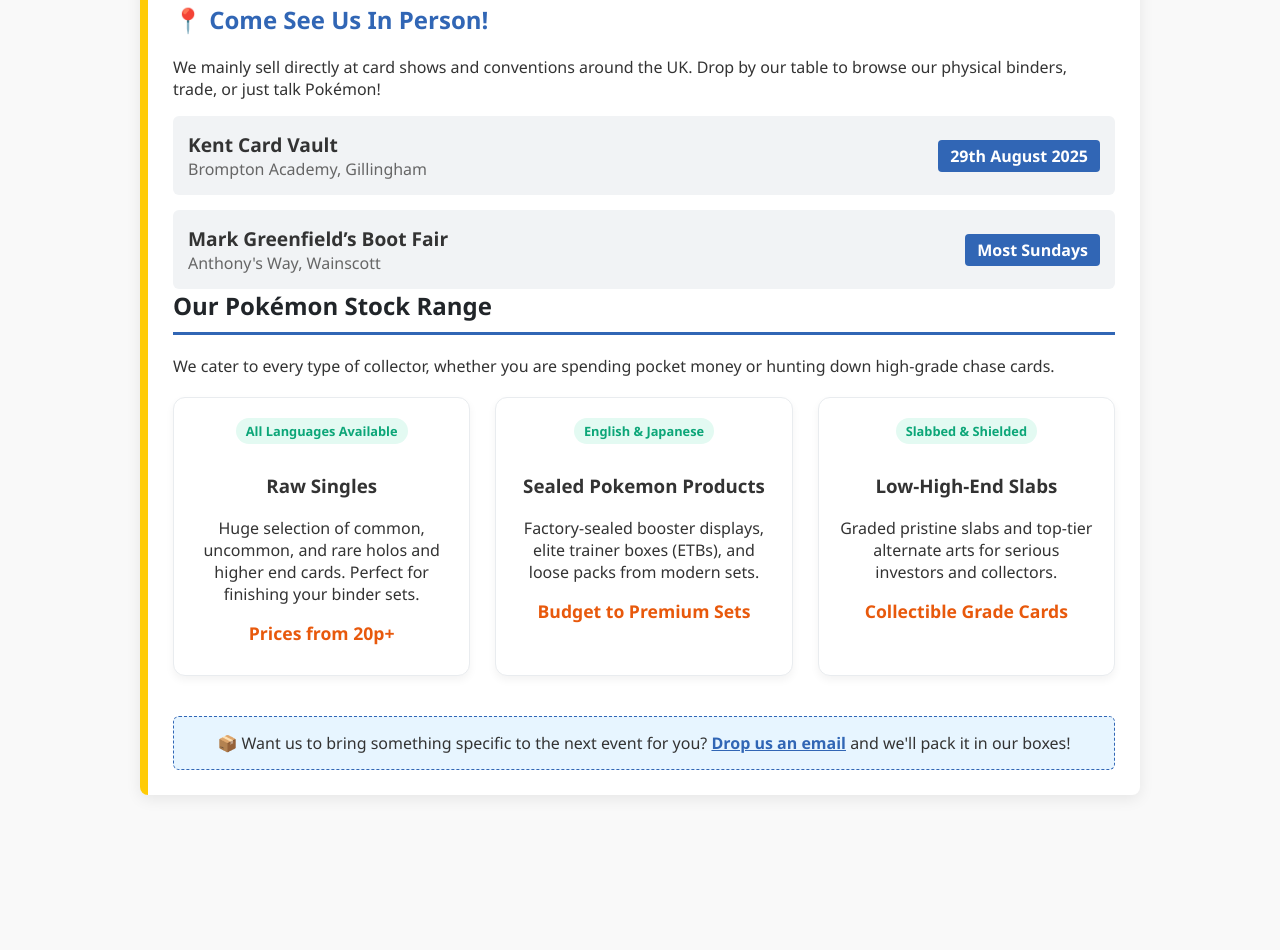
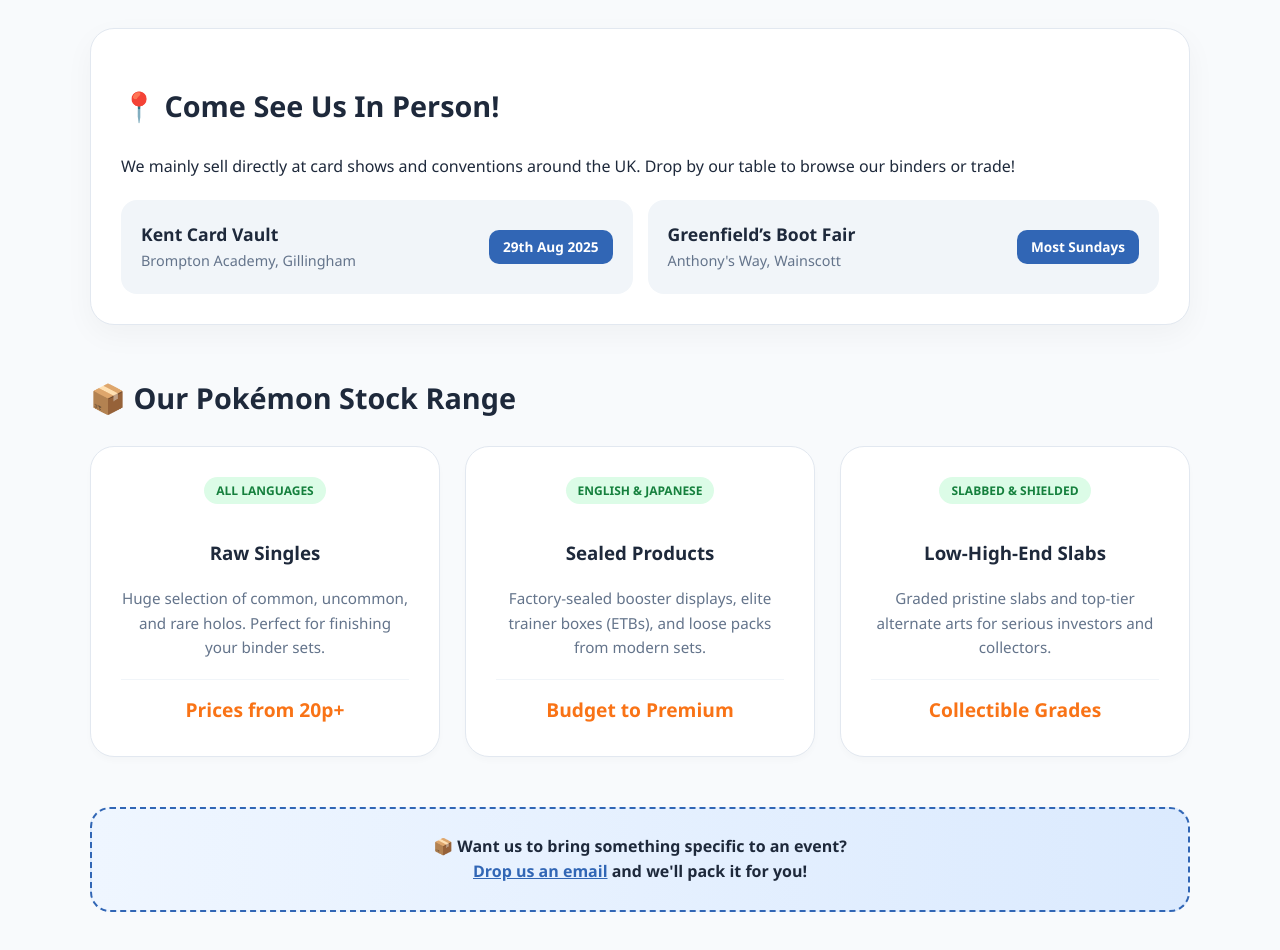
Before and after one commit to JCNUK/JCN-collectibles, a plain HTML site: page index.html in a window 1280 px wide. Shown: the part 324-1274 px from the top of the page. Before the commit the page ends 1179 px from the top, so only its background shows below. Drawn offline with Linux system fonts and the light colour scheme.

Commit message:
Update index.html

```diff
--- a/index.html
+++ b/index.html
@@ -5,38 +5,137 @@
     <meta name="viewport" content="width=device-width, initial-scale=1.0">
     <title>JCN Collectibles | Pokémon TCG & Events</title>
     <style>
-        :root { --pkmn-blue: #3166b5; --pkmn-yellow: #ffcb05; --dark-gray: #212529; }
-        body { font-family: 'Segoe UI', Tahoma, Geneva, Verdana, sans-serif; background: #f9f9f9; color: #333; margin: 0; padding: 0; }
-        nav { background: var(--dark-gray); padding: 15px; text-align: left; }
-        nav a { color: #fff; text-decoration: none; font-weight: bold; }
+        :root {
+            --pkmn-blue: #3166b5;
+            --pkmn-yellow: #ffcb05;
+            --dark: #1e293b;
+            --bg: #f8fafc;
+            --card-bg: #ffffff;
+        }
 
-        .hero { background: linear-gradient(135deg, var(--pkmn-blue), #1d3d6b); color: white; padding: 50px 20px; text-align: center; }
-        .hero h1 { margin: 0; font-size: 3rem; text-shadow: 2px 2px 0px #000; }
-        .hero p { color: var(--pkmn-yellow); font-weight: bold; font-size: 1.2rem; }
+        body {
+            font-family: 'Segoe UI', Roboto, Helvetica, Arial, sans-serif;
+            background: var(--bg);
+            color: var(--dark);
+            margin: 0;
+            line-height: 1.6;
+        }
 
-        .container { max-width: 1000px; margin: auto; padding: 20px; }
+        /* Modern Gradient Hero */
+        .hero {
+            background: linear-gradient(135deg, var(--pkmn-blue) 0%, #1d3d6b 100%);
+            color: white;
+            padding: 60px 20px;
+            text-align: center;
+            clip-path: ellipse(150% 100% at 50% 0%);
+        }
+        .hero h1 { margin: 0; font-size: 3rem; letter-spacing: -1px; }
+        .hero p { color: var(--pkmn-yellow); font-weight: 600; font-size: 1.2rem; margin-top: 10px; }
 
-        /* Events Section */
-        .events-banner { background: #fff; border-left: 8px solid var(--pkmn-yellow); padding: 25px; border-radius: 8px; box-shadow: 0 4px 15px rgba(0,0,0,0.08); margin-bottom: 40px; }
-        .events-banner h2 { margin-top: 0; color: var(--pkmn-blue); }
-        .event-card { display: flex; justify-content: space-between; align-items: center; background: #f1f3f5; padding: 15px; border-radius: 6px; margin-top: 15px; flex-wrap: wrap; gap: 10px; }
-        .event-date { background: var(--pkmn-blue); color: white; padding: 5px 12px; border-radius: 4px; font-weight: bold; }
+        /* Navigation */
+        nav {
+            background: rgba(255, 255, 255, 0.9);
+            backdrop-filter: blur(8px);
+            padding: 15px 30px;
+            position: sticky;
+            top: 0;
+            z-index: 100;
+            box-shadow: 0 2px 10px rgba(0,0,0,0.05);
+        }
+        nav a { color: var(--dark); text-decoration: none; font-weight: 700; font-size: 0.9rem; }
 
-        /* Stock Highlights */
-        .stock-section h2 { border-bottom: 3px solid var(--pkmn-blue); padding-bottom: 10px; color: var(--dark-gray); }
-        .grid { display: grid; grid-template-columns: repeat(auto-fit, minmax(280px, 1fr)); gap: 25px; margin-top: 20px; }
-        .card { background: white; border-radius: 12px; overflow: hidden; box-shadow: 0 4px 8px rgba(0,0,0,0.05); border: 1px solid #e9ecef; text-align: center; padding: 20px; transition: 0.3s; }
-        .card:hover { transform: translateY(-5px); box-shadow: 0 8px 20px rgba(0,0,0,0.1); }
+        .container { max-width: 1100px; margin: auto; padding: 40px 20px; }
 
-        .tag-lang { background: #e3faf2; color: #0ca678; padding: 4px 10px; border-radius: 20px; font-size: 0.8rem; font-weight: bold; display: inline-block; margin-bottom: 10px; }
-        .price-indicator { font-size: 1.1rem; color: #e8590c; font-weight: bold; margin: 10px 0; }
+        /* Section Headings */
+        h2 { font-size: 1.8rem; margin-bottom: 25px; display: flex; align-items: center; gap: 10px; }
 
-        .notice-box { background: #e7f5ff; border: 1px dashed var(--pkmn-blue); padding: 15px; border-radius: 6px; text-align: center; margin-top: 40px; font-weight: 500; }
+        /* Events Section - Bento Style */
+        .events-banner {
+            background: var(--card-bg);
+            padding: 30px;
+            border-radius: 24px;
+            box-shadow: 0 10px 30px rgba(0,0,0,0.04);
+            margin-bottom: 50px;
+            border: 1px solid #e2e8f0;
+        }
+
+        .event-grid { display: grid; grid-template-columns: repeat(auto-fit, minmax(300px, 1fr)); gap: 15px; margin-top: 20px; }
+
+        .event-card {
+            background: #f1f5f9;
+            padding: 20px;
+            border-radius: 16px;
+            display: flex;
+            justify-content: space-between;
+            align-items: center;
+            transition: 0.2s;
+        }
+        .event-card:hover { background: #e2e8f0; }
+        .event-date {
+            background: var(--pkmn-blue);
+            color: white;
+            padding: 6px 14px;
+            border-radius: 10px;
+            font-weight: bold;
+            font-size: 0.85rem;
+            text-align: center;
+        }
+
+        /* Stock Cards */
+        .grid { display: grid; grid-template-columns: repeat(auto-fit, minmax(300px, 1fr)); gap: 25px; }
+
+        .card {
+            background: white;
+            border-radius: 24px;
+            padding: 30px;
+            transition: 0.3s cubic-bezier(0.175, 0.885, 0.32, 1.275);
+            border: 1px solid #e2e8f0;
+            box-shadow: 0 4px 6px rgba(0,0,0,0.02);
+            text-align: center;
+        }
+        .card:hover { transform: translateY(-10px); box-shadow: 0 20px 40px rgba(0,0,0,0.08); }
+
+        .tag-lang {
+            background: #dcfce7;
+            color: #15803d;
+            padding: 4px 12px;
+            border-radius: 50px;
+            font-size: 0.75rem;
+            font-weight: 700;
+            text-transform: uppercase;
+            margin-bottom: 15px;
+            display: inline-block;
+        }
+
+        .price-indicator {
+            font-size: 1.2rem;
+            color: #f97316;
+            font-weight: 800;
+            margin-top: 20px;
+            padding-top: 15px;
+            border-top: 1px solid #f1f5f9;
+        }
+
+        /* Notice Box */
+        .notice-box {
+            background: linear-gradient(to right, #eff6ff, #dbeafe);
+            border: 2px dashed var(--pkmn-blue);
+            padding: 25px;
+            border-radius: 20px;
+            text-align: center;
+            margin-top: 50px;
+            font-weight: 600;
+        }
+
+        @media (max-width: 600px) {
+            .hero h1 { font-size: 2.2rem; }
+            .event-card { flex-direction: column; text-align: center; gap: 15px; }
+        }
     </style>
 </head>
 <body>
 
-    <nav><a href="jcn-uk.com">&larr; Back to JCN Main</a></nav>
+    <nav><a href="https://jcn-uk.com">&larr; Back to JCN Main</a></nav>
 
     <div class="hero">
         <h1>JCN Collectibles</h1>
@@ -45,61 +144,77 @@
 
     <div class="container">
 
-        <!-- LIVE EVENTS TRACKER -->
         <div class="events-banner">
             <h2>📍 Come See Us In Person!</h2>
-            <p>We mainly sell directly at card shows and conventions around the UK. Drop by our table to browse our physical binders, trade, or just talk Pokémon!</p>
+            <p>We mainly sell directly at card shows and conventions around the UK. Drop by our table to browse our binders or trade!</p>
+            <div class="event-grid" id="eventGrid">
+                </div>
+        </div>
 
-            <div class="event-card">
-                <div>
-                    <strong style="font-size: 1.2rem;">Kent Card Vault</strong><br>
-                    <span style="color: #666;">Brompton Academy, Gillingham</span>
+        <div class="stock-section">
+            <h2>📦 Our Pokémon Stock Range</h2>
+            <div class="grid" id="stockGrid">
                 </div>
-                <div class="event-date">29th August 2025</div>
-            </div>
-
-            <div class="event-card">
-                <div>
-                    <strong style="font-size: 1.2rem;">Mark Greenfield’s Boot Fair</strong><br>
-                    <span style="color: #666;">Anthony's Way, Wainscott</span>
-                </div>
-                <div class="event-date">Most Sundays</div>
-            </div>
-
-        <!-- STOCK SHOWCASE -->
-        <div class="stock-section">
-            <h2>Our Pokémon Stock Range</h2>
-            <p>We cater to every type of collector, whether you are spending pocket money or hunting down high-grade chase cards.</p>
-
-            <div class="grid">
-                <div class="card">
-                    <span class="tag-lang">All Languages Available</span>
-                    <h3>Raw Singles</h3>
-                    <p>Huge selection of common, uncommon, and rare holos and higher end cards. Perfect for finishing your binder sets.</p>
-                    <div class="price-indicator">Prices from 20p+</div>
-                </div>
-
-                <div class="card">
-                    <span class="tag-lang">English & Japanese</span>
-                    <h3>Sealed Pokemon Products</h3>
-                    <p>Factory-sealed booster displays, elite trainer boxes (ETBs), and loose packs from modern sets.</p>
-                    <div class="price-indicator">Budget to Premium Sets</div>
-                </div>
-
-                <div class="card">
-                    <span class="tag-lang">Slabbed & Shielded</span>
-                    <h3>Low-High-End Slabs</h3>
-                    <p>Graded pristine slabs and top-tier alternate arts for serious investors and collectors.</p>
-                    <div class="price-indicator">Collectible Grade Cards</div>
-                </div>
-            </div>
         </div>
 
         <div class="notice-box">
-            📦 Want us to bring something specific to the next event for you? <a href="mailto:info@jcn-uk.com" style="color: var(--pkmn-blue); font-weight: bold;">Drop us an email</a> and we'll pack it in our boxes!
+            📦 Want us to bring something specific to an event? <br>
+            <a href="mailto:info@jcn-uk.com" style="color: var(--pkmn-blue); text-decoration: underline;">Drop us an email</a> and we'll pack it for you!
         </div>
 
     </div>
 
+    <script>
+        // --- EASY TO EDIT EVENTS ---
+        const events = [
+            { name: "Kent Card Vault", location: "Brompton Academy, Gillingham", date: "29th Aug 2025" },
+            { name: "Greenfield’s Boot Fair", location: "Anthony's Way, Wainscott", date: "Most Sundays" }
+        ];
+
+        // --- EASY TO EDIT STOCK ---
+        const stockItems = [
+            {
+                tag: "All Languages",
+                title: "Raw Singles",
+                desc: "Huge selection of common, uncommon, and rare holos. Perfect for finishing your binder sets.",
+                price: "Prices from 20p+"
+            },
+            {
+                tag: "English & Japanese",
+                title: "Sealed Products",
+                desc: "Factory-sealed booster displays, elite trainer boxes (ETBs), and loose packs from modern sets.",
+                price: "Budget to Premium"
+            },
+            {
+                tag: "Slabbed & Shielded",
+                title: "Low-High-End Slabs",
+                desc: "Graded pristine slabs and top-tier alternate arts for serious investors and collectors.",
+                price: "Collectible Grades"
+            }
+        ];
+
+        // --- RENDER LOGIC ---
+        const eventGrid = document.getElementById('eventGrid');
+        eventGrid.innerHTML = events.map(e => `
+            <div class="event-card">
+                <div>
+                    <strong style="font-size: 1.1rem; display: block;">${e.name}</strong>
+                    <span style="color: #64748b; font-size: 0.9rem;">${e.location}</span>
+                </div>
+                <div class="event-date">${e.date}</div>
+            </div>
+        `).join('');
+
+        const stockGrid = document.getElementById('stockGrid');
+        stockGrid.innerHTML = stockItems.map(s => `
+            <div class="card">
+                <span class="tag-lang">${s.tag}</span>
+                <h3>${s.title}</h3>
+                <p style="color: #64748b; font-size: 0.95rem;">${s.desc}</p>
+                <div class="price-indicator">${s.price}</div>
+            </div>
+        `).join('');
+    </script>
+
 </body>
 </html>
```
